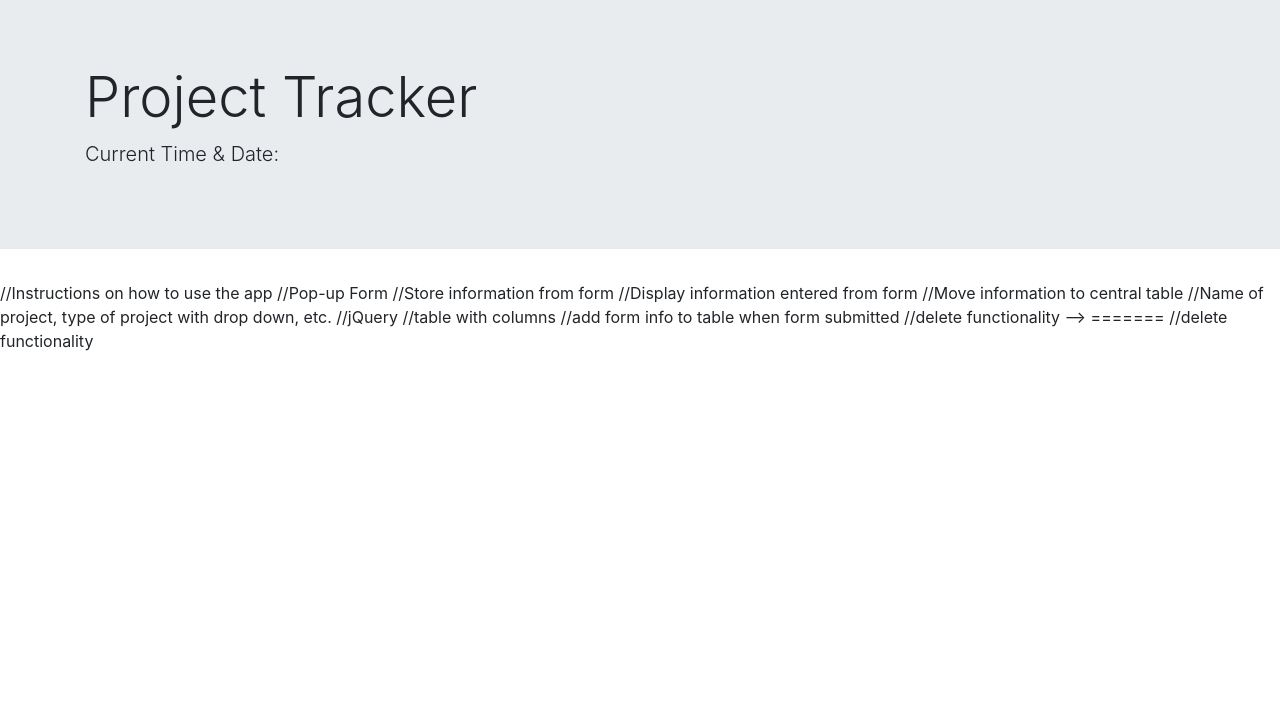
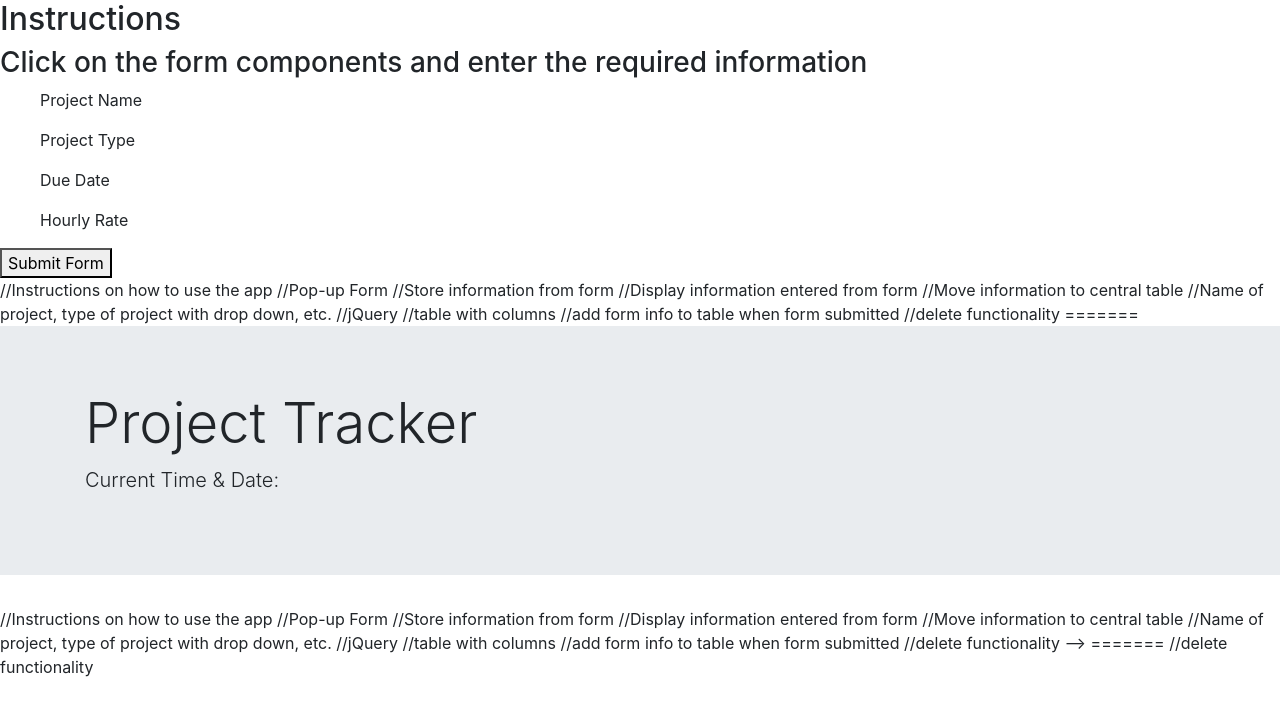
Before and after one commit to saukchung/first-group-collab, a plain HTML site: page index.html in a window 1280 px wide. Drawn offline with nearby package versions, Linux system fonts and the light colour scheme.

Commit message:
Branch of theo (#5)
* Add branch

* Pseudocode

* Began form and started JavaScript

Co-authored-by: saukchung <104809363+saukchung@users.noreply.github.com>

```diff
--- a/index.html
+++ b/index.html
@@ -1,5 +1,41 @@
 <!DOCTYPE html>
 <html lang="en">
+  <head>
+    <meta charset="UTF-8" />
+    <meta http-equiv="X-UA-Compatible" content="IE=edge" />
+    <meta name="viewport" content="width=device-width, initial-scale=1.0" />
+    <title>Document</title>
+    <!-- //src jQuery, Bootstrap, CSS, Javascript, Google Fonts  -->
+  </head>
+  <body>
+    <!-- //header with display of date and time ,etc. Use moment and setInterval -->
+
+    <form class="form">
+      <h2>Instructions</h2>
+      <h3>Click on the form components and enter the required information</h3>
+      <ul id="projName">
+        Project Name
+      </ul>
+      <ul id="projType">
+        Project Type
+      </ul>
+      <ul id="datedue">
+        Due Date
+      </ul>
+      <ul id="rate">
+        Hourly Rate
+      </ul>
+      <button>Submit Form</button>
+    </form>
+    //Instructions on how to use the app //Pop-up Form //Store information from
+    form //Display information entered from form //Move information to central
+    table //Name of project, type of project with drop down, etc. //jQuery
+    //table with columns //add form info to table when form submitted //delete
+    functionality
+    <!-- load jquery, my Javascript  -->
+  </body>
+</html>
+=======
 <head>
     <meta charset="UTF-8">
     <meta http-equiv="X-UA-Compatible" content="IE=edge">
```
Also changed, not shown: script.js (+20 -0 lines).
